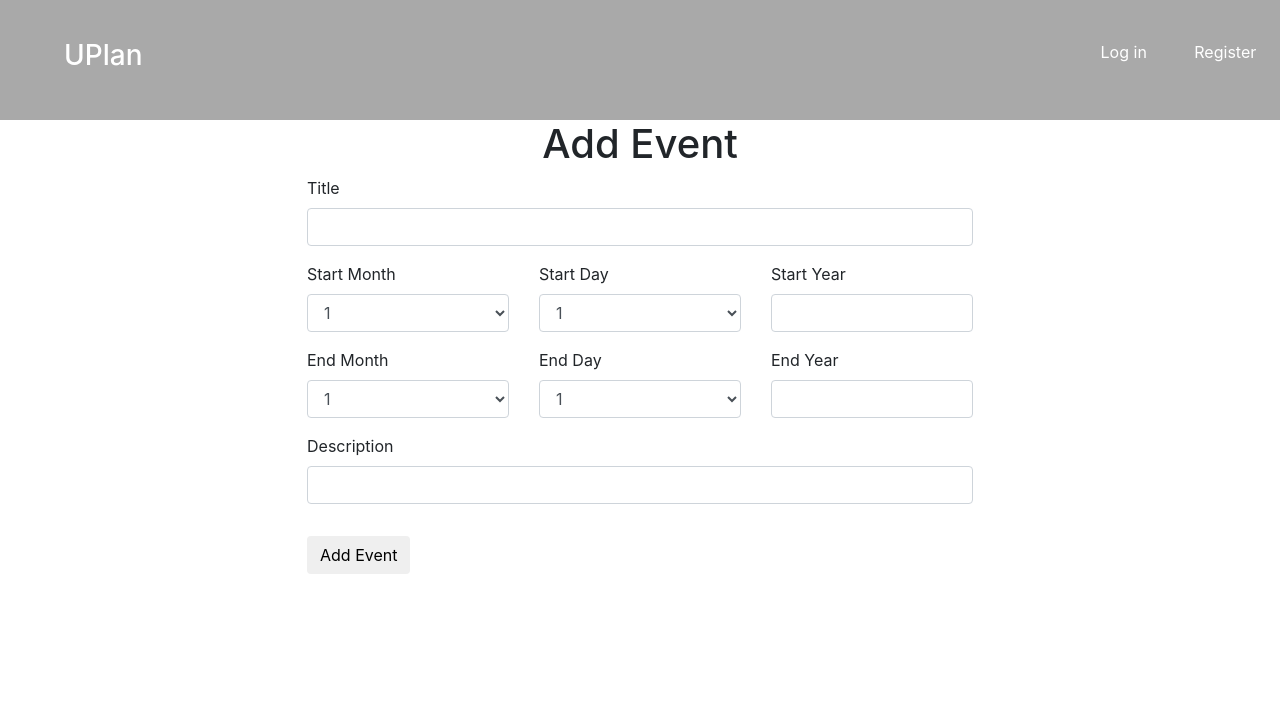
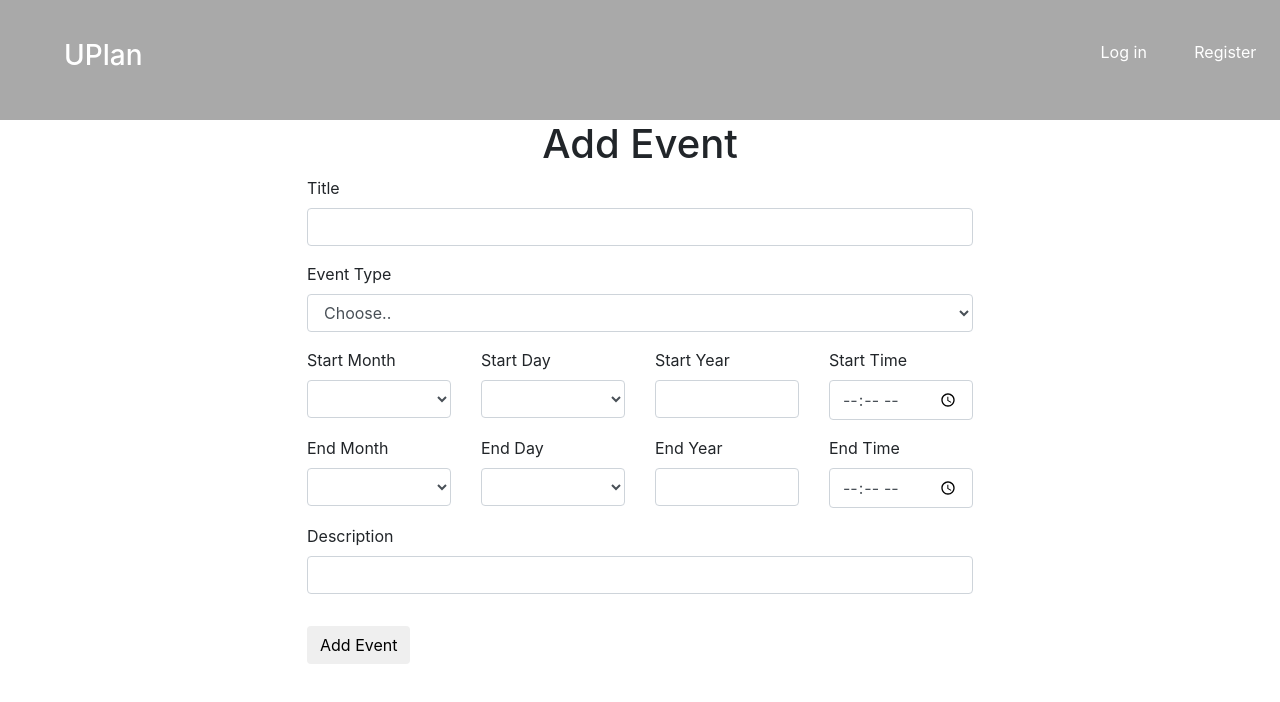
Before and after one commit to adriennereyes/UPlan, a React (Create React App) app in the folder client/: page /event in a window 1280 px wide. Shown: the top 702 px of the page. Built offline with nearby package versions, Linux system fonts and the light colour scheme.

Commit message:
Updated event page

```diff
--- a/client/src/Event.js
+++ b/client/src/Event.js
@@ -1,4 +1,4 @@
-import React, { useState } from "react";
+import React, { useState, useEffect } from "react";
 import {
   Button,
   Form,
@@ -11,240 +11,125 @@ import {
 
 import "./event.css";
 
+//Function that creates Event component
+
 function Event() {
-  const [title, setTitle] = useState("");
-  const [startMonth, setStartMonth] = useState("");
-  const [startDay, setStartDay] = useState("");
-  const [startYear, setStartYear] = useState("");
-  const [endMonth, setEndMonth] = useState("");
-  const [endDay, setEndDay] = useState("");
-  const [endYear, setEndYear] = useState("");
-  const [description, setDescription] = useState("");
-  function add() {
-    alert("The form was sent");
-    console.log("startMonth");
+  //Sets the original state of the form fields
+  const [fields, setfields] = useState({
+    title: "",
+    type: "",
+    startMonth: "",
+    startDay: "",
+    startYear: "",
+    startTime: "",
+    endMonth: "",
+    endDay: "",
+    endYear: "",
+    endTime: "",
+    description: "",
+  });
+
+  //Updates the text input in the fields
+  const handleChange = (e) => {
+    setfields({
+      ...fields,
+      [e.target.name]: e.target.value,
+    });
+  };
+
+  //Validates User Input to see if anything was entered
+  function validateInput() {
+    let formValid = true;
+
+    for (const field in fields) {
+      if (fields[field].length === 0) {
+        formValid = false;
+      }
+    }
+    return formValid;
   }
+
+  //Sends a POST request to the server of all of the form data
+  const submitEvent = async (e) => {
+    e.preventDefault();
+
+    const body = {
+      title: fields.title,
+      description: fields.description,
+      startDate: `${fields.startMonth}/${fields.startDay}/${fields.startYear}`,
+      endDate: `${fields.endMonth}/${fields.endDay}/${fields.endYear}`,
+      type: fields.type,
+    };
+
+    //If input is valid, send a POST request
+    if (validateInput()) {
+      console.log("Yay!");
+
+      fetch("/create", {
+        method: "POST",
+        headers: { "Content-Type": "application/json" },
+        body: JSON.stringify(body),
+      })
+        .then((response) => {
+          console.log(response.json);
+        })
+        .catch((error) => {
+          console.log(error);
+        });
+    }
+  };
+  //The HTML form loaded to the webpage
   return (
-    // <>
-    //   <h1>Add Event</h1>
-    //   <form>
-    //     <div class="form-row">
-    //       <div class="labels form-group row col-sm-12">
-    //         <label for="title" class="col-sm-1 col-form-label">
-    //           Title
-    //         </label>
-    //         <div class="col-sm-12">
-    //           <input
-    //             type="text"
-    //             class="form-control"
-    //             id="title"
-    //             placeholder="Title"
-    //           />
-    //         </div>
-    //       </div>
-    //     </div>
-    //     <div class="form-row justify-content-between">
-    //       <div class="labels row col-sm-3">
-    //         <label for="start-time" class="col-sm-1 col-form-label">
-    //           Start Month
-    //         </label>
-    //         <div class="col-sm-12">
-    //           <select id="inputState" class="form-control">
-    //             <option selected>Choose...</option>
-    //             <option>01</option>
-    //             <option>02</option>
-    //             <option>03</option>
-    //             <option>04</option>
-    //             <option>05</option>
-    //             <option>06</option>
-    //             <option>07</option>
-    //             <option>08</option>
-    //             <option>09</option>
-    //             <option>10</option>
-    //             <option>11</option>
-    //             <option>12</option>
-    //           </select>
-    //         </div>
-    //       </div>
-    //       <div class="labels row col-sm-3">
-    //         <label for="start-time" class="col-sm-1 col-form-label">
-    //           Start Day
-    //         </label>
-    //         <div class="col-sm-12">
-    //           <select id="inputState" class="form-control">
-    //             <option selected>Choose...</option>
-    //             <option>01</option>
-    //             <option>02</option>
-    //             <option>03</option>
-    //             <option>04</option>
-    //             <option>05</option>
-    //             <option>06</option>
-    //             <option>07</option>
-    //             <option>08</option>
-    //             <option>09</option>
-    //             <option>10</option>
-    //             <option>11</option>
-    //             <option>12</option>
-    //             <option>13</option>
-    //             <option>14</option>
-    //             <option>15</option>
-    //             <option>16</option>
-    //             <option>17</option>
-    //             <option>18</option>
-    //             <option>19</option>
-    //             <option>20</option>
-    //             <option>21</option>
-    //             <option>22</option>
-    //             <option>23</option>
-    //             <option>24</option>
-    //             <option>25</option>
-    //             <option>26</option>
-    //             <option>27</option>
-    //             <option>28</option>
-    //             <option>29</option>
-    //             <option>30</option>
-    //             <option>31</option>
-    //           </select>
-    //         </div>
-    //       </div>
-    //       <div class="labels row col-sm-3">
-    //         <label for="start-time" class="col-sm-1 col-form-label">
-    //           Start Year
-    //         </label>
-    //         <div class="col-sm-12">
-    //           <input
-    //             type="text"
-    //             class="form-control"
-    //             id="start-year"
-    //             placeholder="Year"
-    //           />
-    //         </div>
-    //       </div>
-    //     </div>
-    //     <div class="form-row justify-content-between">
-    //       <div class="labels row col-sm-3">
-    //         <label for="start-time" class="col-sm-1 col-form-label">
-    //           End Month
-    //         </label>
-    //         <div class="col-sm-12">
-    //           <select id="inputState" class="form-control">
-    //             <option selected>Choose...</option>
-    //             <option>01</option>
-    //             <option>02</option>
-    //             <option>03</option>
-    //             <option>04</option>
-    //             <option>05</option>
-    //             <option>06</option>
-    //             <option>07</option>
-    //             <option>08</option>
-    //             <option>09</option>
-    //             <option>10</option>
-    //             <option>11</option>
-    //             <option>12</option>
-    //           </select>
-    //         </div>
-    //       </div>
-    //       <div class="labels row col-sm-3">
-    //         <label for="start-time" class="col-sm-1 col-form-label">
-    //           End Day
-    //         </label>
-    //         <div class="col-sm-12">
-    //           <select id="inputState" class="form-control">
-    //             <option selected>Choose...</option>
-    //             <option>01</option>
-    //             <option>02</option>
-    //             <option>03</option>
-    //             <option>04</option>
-    //             <option>05</option>
-    //             <option>06</option>
-    //             <option>07</option>
-    //             <option>08</option>
-    //             <option>09</option>
-    //             <option>10</option>
-    //             <option>11</option>
-    //             <option>12</option>
-    //             <option>13</option>
-    //             <option>14</option>
-    //             <option>15</option>
-    //             <option>16</option>
-    //             <option>17</option>
-    //             <option>18</option>
-    //             <option>19</option>
-    //             <option>20</option>
-    //             <option>21</option>
-    //             <option>22</option>
-    //             <option>23</option>
-    //             <option>24</option>
-    //             <option>25</option>
-    //             <option>26</option>
-    //             <option>27</option>
-    //             <option>28</option>
-    //             <option>29</option>
-    //             <option>30</option>
-    //             <option>31</option>
-    //           </select>
-    //         </div>
-    //       </div>
-    //       <div class="labels row col-sm-3">
-    //         <label for="start-time" class="col-sm-1 col-form-label">
-    //           End Year
-    //         </label>
-    //         <div class="col-sm-12">
-    //           <input
-    //             type="text"
-    //             class="form-control"
-    //             id="end-year"
-    //             placeholder="Year"
-    //           />
-    //         </div>
-    //       </div>
-    //     </div>
-    //     <div class="form-row">
-    //       <div class="labels row col-sm-12">
-    //         <label for="description" class=" labels col-sm-1 col-form-label">
-    //           Description
-    //         </label>
-    //         <div class="col-sm-12">
-    //           <p>
-    //             <input
-    //               class="form-action form-control"
-    //               type="text"
-    //               id="description"
-    //               placeholder="Description"
-    //             />
-    //           </p>
-    //         </div>
-    //       </div>
-    //     </div>
-    //   </form>
-    // </>
     <>
       <div class="eventDiv">
         <div class="header text-center">
           <h1>Add Event</h1>
         </div>
-        <Form onSubmit={add}>
+        <Form onSubmit={submitEvent}>
           <Row>
             <Col sm="12">
               <FormGroup bsSize="large">
                 <ControlLabel>Title</ControlLabel>
                 <FormControl
                   controlId="title"
+                  name="title"
                   type="text"
-                  value={title}
-                  onChange={(e) => setTitle(e.target.value)}
+                  value={fields.title}
+                  onChange={handleChange}
                 ></FormControl>
               </FormGroup>
             </Col>
-            <Col sm="4">
+            <Col sm="12">
+              <FormGroup bsSize="large">
+                <ControlLabel>Event Type</ControlLabel>
+                <select
+                  className="form-control"
+                  id="type"
+                  name="type"
+                  value={fields.type}
+                  onChange={handleChange}
+                >
+                  <option selected value="">
+                    Choose..
+                  </option>
+                  <option value="School">School</option>
+                  <option value="Work">Work</option>
+                  <option value="Appointment">Appointment</option>
+                  <option value="Party">Party</option>
+                </select>
+              </FormGroup>
+            </Col>
+            <Col sm="3">
               <FormGroup bsSize="large">
                 <ControlLabel>Start Month</ControlLabel>
                 <select
                   className="form-control"
-                  id="start-month"
-                  value={startMonth}
-                  onChange={(e) => setStartMonth(e.target.value)}
+                  name="startMonth"
+                  id="startMonth"
+                  value={fields.startMonth}
+                  onChange={handleChange}
                 >
+                  <option selected></option>
                   <option value="1">1</option>
                   <option value="2">2</option>
                   <option value="3">3</option>
@@ -260,15 +145,17 @@ function Event() {
                 </select>
               </FormGroup>
             </Col>
-            <Col sm="4">
+            <Col sm="3">
               <FormGroup bsSize="large">
                 <ControlLabel>Start Day</ControlLabel>
                 <select
                   className="form-control"
                   id="start-day"
-                  value={startDay}
-                  onChange={(e) => setStartDay(e.target.value)}
+                  name="startDay"
+                  value={fields.startDay}
+                  onChange={handleChange}
                 >
+                  <option selected></option>
                   <option value="1">1</option>
                   <option value="2">2</option>
                   <option value="3">3</option>
@@ -303,26 +190,42 @@ function Event() {
                 </select>
               </FormGroup>
             </Col>
-            <Col sm="4">
+            <Col sm="3">
               <FormGroup bsSize="large">
                 <ControlLabel>Start Year</ControlLabel>
                 <FormControl
                   controlId="start-year"
                   type="text"
-                  value={startYear}
-                  onChange={(e) => setStartYear(e.target.value)}
+                  name="startYear"
+                  value={fields.startYear}
+                  onChange={handleChange}
                 ></FormControl>
               </FormGroup>
             </Col>
-            <Col sm="4">
+            <Col sm="3">
+              <FormGroup bsSize="large">
+                <ControlLabel>Start Time</ControlLabel>
+                <FormControl
+                  controlId="start-time"
+                  type="time"
+                  name="startTime"
+                  value={fields.startTime}
+                  onChange={handleChange}
+                ></FormControl>
+              </FormGroup>
+            </Col>
+            <Col sm="3">
               <FormGroup bsSize="large">
                 <ControlLabel>End Month</ControlLabel>
                 <select
                   className="form-control"
                   id="end-month"
-                  value={endMonth}
-                  onChange={(e) => setEndMonth(e.target.value)}
+                  name="endMonth"
+                  value={fields.endMonth}
+                  onChange={handleChange}
                 >
+                  <option selected> </option>
+
                   <option value="1">1</option>
                   <option value="2">2</option>
                   <option value="3">3</option>
@@ -338,15 +241,18 @@ function Event() {
                 </select>
               </FormGroup>
             </Col>
-            <Col sm="4">
+            <Col sm="3">
               <FormGroup bsSize="large">
                 <ControlLabel>End Day</ControlLabel>
                 <select
                   className="form-control"
                   id="end-day"
-                  value={endDay}
-                  onChange={(e) => setEndDay(e.target.value)}
+                  name="endDay"
+                  value={fields.endDay}
+                  onChange={handleChange}
                 >
+                  <option selected value="Choose"></option>
+
                   <option value="1">1</option>
                   <option value="2">2</option>
                   <option value="3">3</option>
@@ -381,14 +287,27 @@ function Event() {
                 </select>
               </FormGroup>
             </Col>
-            <Col sm="4">
+            <Col sm="3">
               <FormGroup bsSize="large">
                 <ControlLabel>End Year</ControlLabel>
                 <FormControl
                   controlId="end-year"
                   type="text"
-                  value={endYear}
-                  onChange={(e) => setEndYear(e.target.value)}
+                  name="endYear"
+                  value={fields.endYear}
+                  onChange={handleChange}
+                ></FormControl>
+              </FormGroup>
+            </Col>
+            <Col sm="3">
+              <FormGroup bsSize="large">
+                <ControlLabel>End Time</ControlLabel>
+                <FormControl
+                  controlId="end-time"
+                  type="time"
+                  name="endTime"
+                  value={fields.endTime}
+                  onChange={handleChange}
                 ></FormControl>
               </FormGroup>
             </Col>
@@ -398,14 +317,15 @@ function Event() {
                 <FormControl
                   controlId="description"
                   type="text"
-                  value={description}
-                  onChange={(e) => setDescription(e.target.value)}
+                  name="description"
+                  value={fields.description}
+                  onChange={handleChange}
                 ></FormControl>
               </FormGroup>
             </Col>
           </Row>
 
-          <Button variant="secondary" type="submit">
+          <Button blockbSize="large" variant="primary" type="submit">
             Add Event
           </Button>
         </Form>
```
